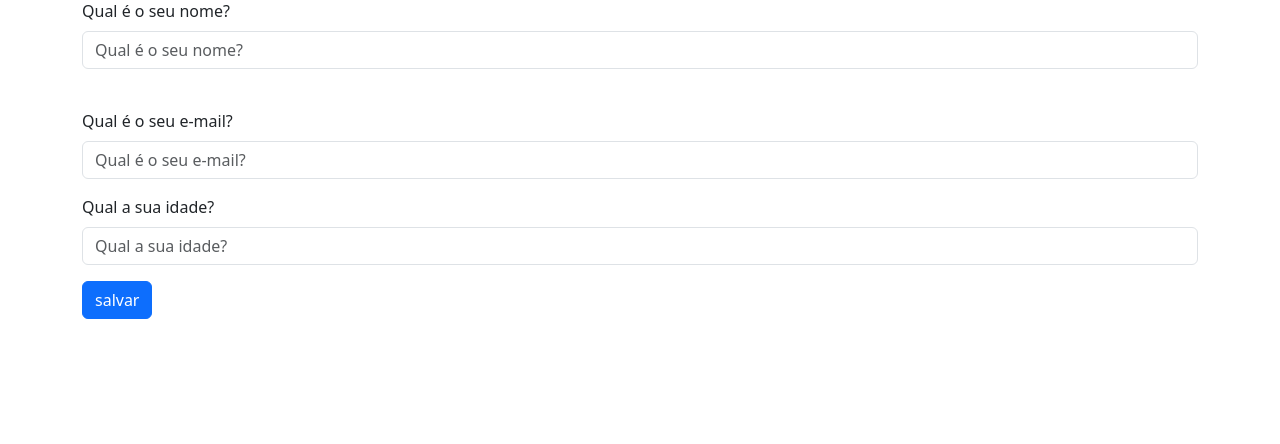
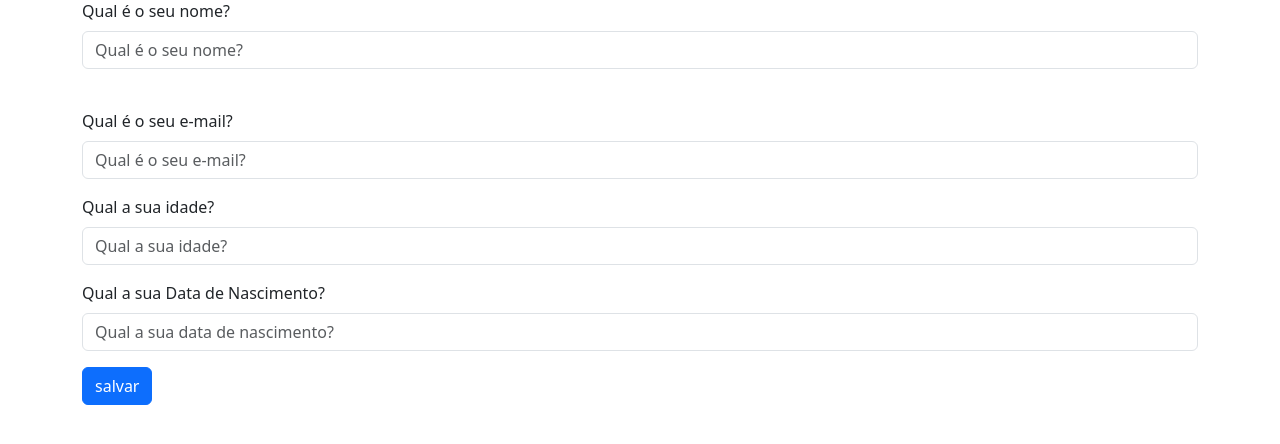
Before and after one commit to DevSecTenorio/aula_php2, a PHP site: page /edit.php?id=1 in a window 1280 px wide. Shown: the part 57-501 px from the top of the page. Run offline with PHP 8.4, Linux system fonts and the light colour scheme; data that the repository does not hold is empty.

Commit message:
Adicionou o campo data de nascimento

```diff
--- a/edit.php
+++ b/edit.php
@@ -7,14 +7,20 @@
         $nome=$_POST['nome'];
         $email=$_POST['email'];
         $idade=$_POST['idade'];
-        $sql="update pessoa set nome='$nome',email='$email',idade='$idade' where id=".$id;
+        $nascimento=$_POST['nascimento'];
+        $nascimento = explode("/",$nascimento);
+        $dia = ($nascimento[0]);
+        $mes = ($nascimento[1]);
+        $ano = ($nascimento[2]);
+        $nascimento = $ano.'-'.$mes.'-'.$dia;
+        $sql="update pessoa set nome='$nome',email='$email',idade='$idade',nascimento='$nascimento' where id=".$id;
         $stmt = $conexao->prepare($sql);
         $stmt->execute();
         header("location: index.php");
     }
     $id   = $_GET["id"];
 
-$consulta = $conexao->query("SELECT * FROM pessoa where id=".$id);
+$consulta = $conexao->query("select id,nome,email, idade, DATE_FORMAT(nascimento,'%d/%m/%Y') AS nascimento  from pessoa where id=".$id);
 $linha = $consulta->fetch(PDO::FETCH_ASSOC);
 ?>
 <!doctype html>
@@ -43,6 +49,10 @@ $linha = $consulta->fetch(PDO::FETCH_ASSOC);
                 <label class="form-label">Qual a sua idade?</label>
                 <input type='text' name='idade' placeholder='Qual a sua idade?' class="form-control" value="<?php echo $linha["idade"];?>">
             </div>
+            <div class="mb-3">
+                <label class="form-label">Qual a sua Data de Nascimento?</label>
+                <input type='text' name='nascimento' placeholder='Qual a sua data de nascimento?' class="form-control" value="<?php echo $linha["nascimento"];?>">
+            </div>
             <input type='submit' class="btn btn-primary" value='salvar'>
         </form>
     </div>
--- a/index.php
+++ b/index.php
@@ -12,12 +12,13 @@
         <th scope="col">Nome</th>
         <th scope="col">Email</th>
         <th scope="col">Idade</th>
+        <th scope="col">Data de Nascimento</th>
         <th scope="col">Ações</th>
     </tr>
     </thead>
     <tbody>
     <?php
-        $consulta = $conexao->query("select * from pessoa");
+        $consulta = $conexao->query("select id,nome,idade, email,DATE_FORMAT(nascimento,'%d/%m/%Y') AS nascimento  from pessoa");
         while ($linha = $consulta->fetch(PDO::FETCH_ASSOC)){
     ?>
     <tr>
@@ -25,6 +26,7 @@
         <td><?php echo $linha["nome"]?></td>
         <td><?php echo $linha["email"]?></td>
         <td><?php echo $linha["idade"]?></td>
+        <td><?php echo $linha["nascimento"]?></td>
         <td>
             <a href="delete.php?id=<?php echo $linha["id"]?>" onclick="return confirm('Deseja realmente excluir?')"><button type="button" class="btn btn-danger">Excluir</button></a>
             <a href="edit.php?id=<?php echo $linha["id"]?>"> <button type="button" class="btn btn-dark">Editar</button></a>
```
Also changed, not shown: insert.php (+11 -1 lines).
